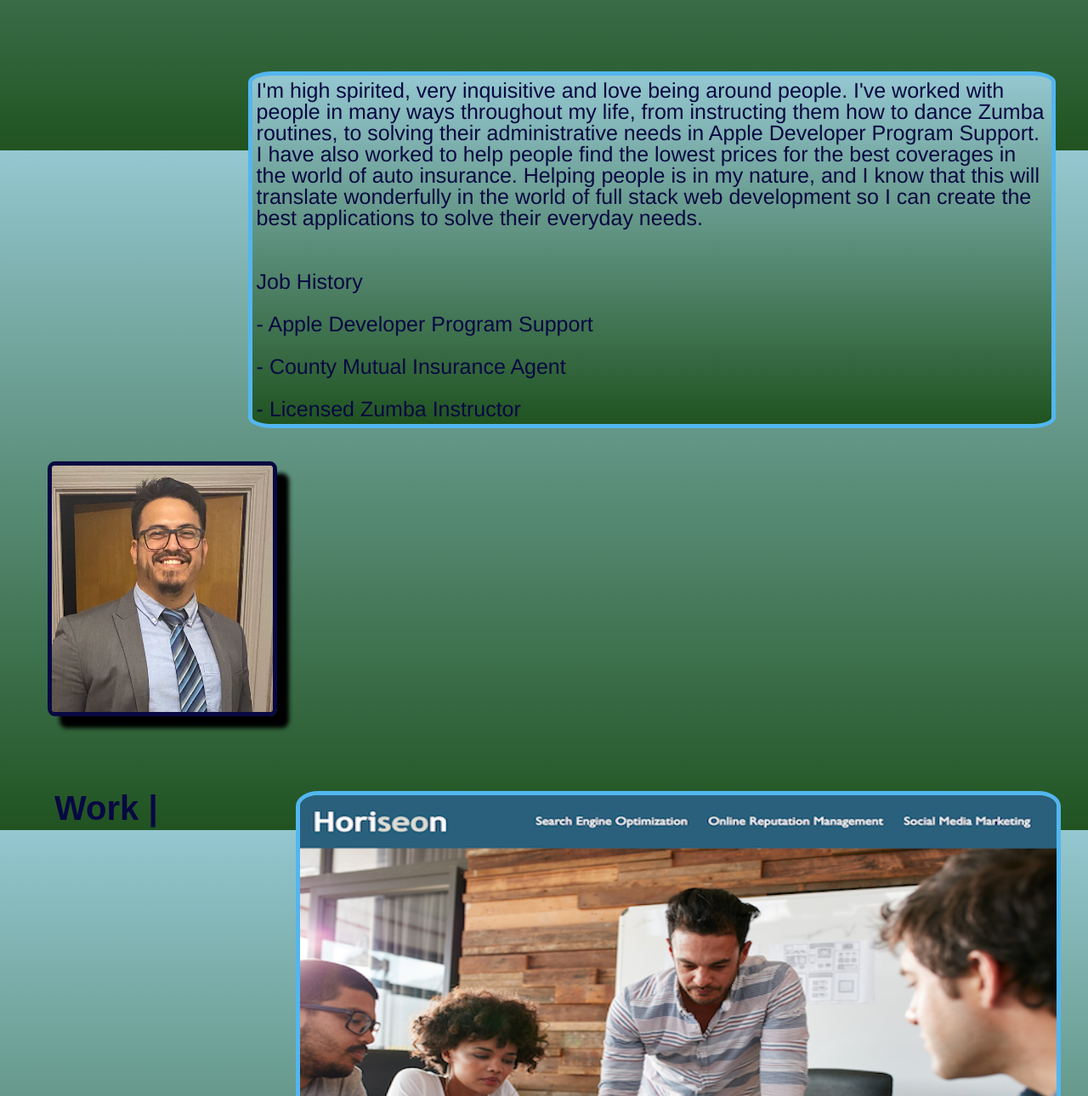
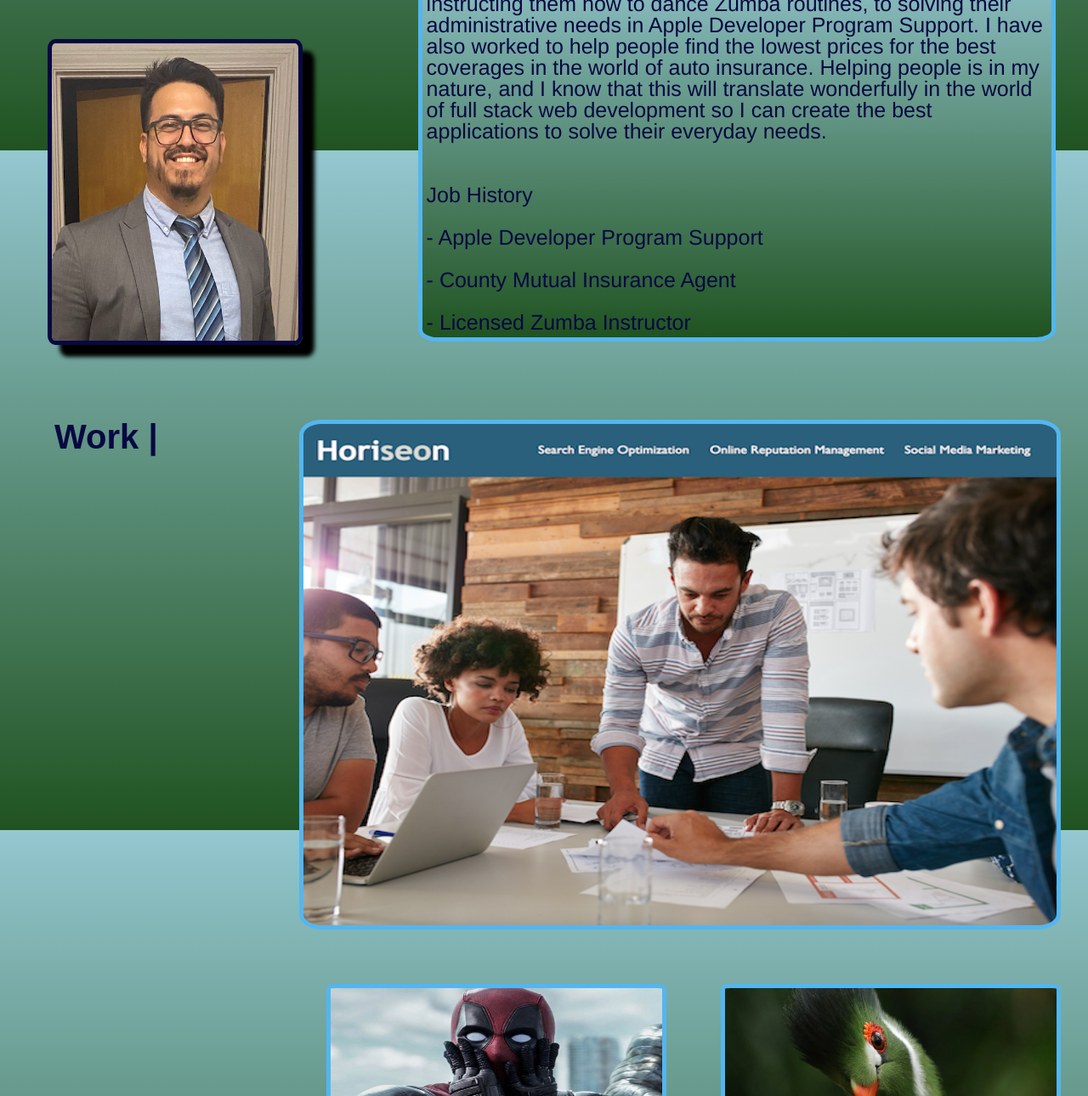
Before and after one commit to jdalfaro4/you-have-to-be-coding-me, a plain HTML site: page index.html in a window 1280 px wide. Shown: the part 623-1913 px from the top of the page at 85% size. Drawn offline with Linux system fonts and the light colour scheme.

Commit message:
final touches on css

```diff
--- a/style.css
+++ b/style.css
@@ -81,7 +81,7 @@ a:link{
 }
 
 .aboutmepara {
-    inline-size: 950px;
+    inline-size: 750px;
     overflow-wrap: break-word;
     float: right;
     margin: 3%;
@@ -108,8 +108,8 @@ a:link{
     border-radius: 3%;
     box-shadow: 14px 14px 5px rgb(0, 0, 0);
     margin: 3.5em;
-    height: 300px;
-    width: 270px;
+    height: 360px;
+    width: 300px;
     display: block;
 }
 
@@ -144,10 +144,11 @@ article li {
 
 
 .workimage1 {
-    width: 900px;
+    width: 70%;
     height: 600px;
     float: right;
     margin-right: 5em;
+    margin-left: 5em;
     margin: 2em;
     border-style: solid;
     border-width: 5px;
```
